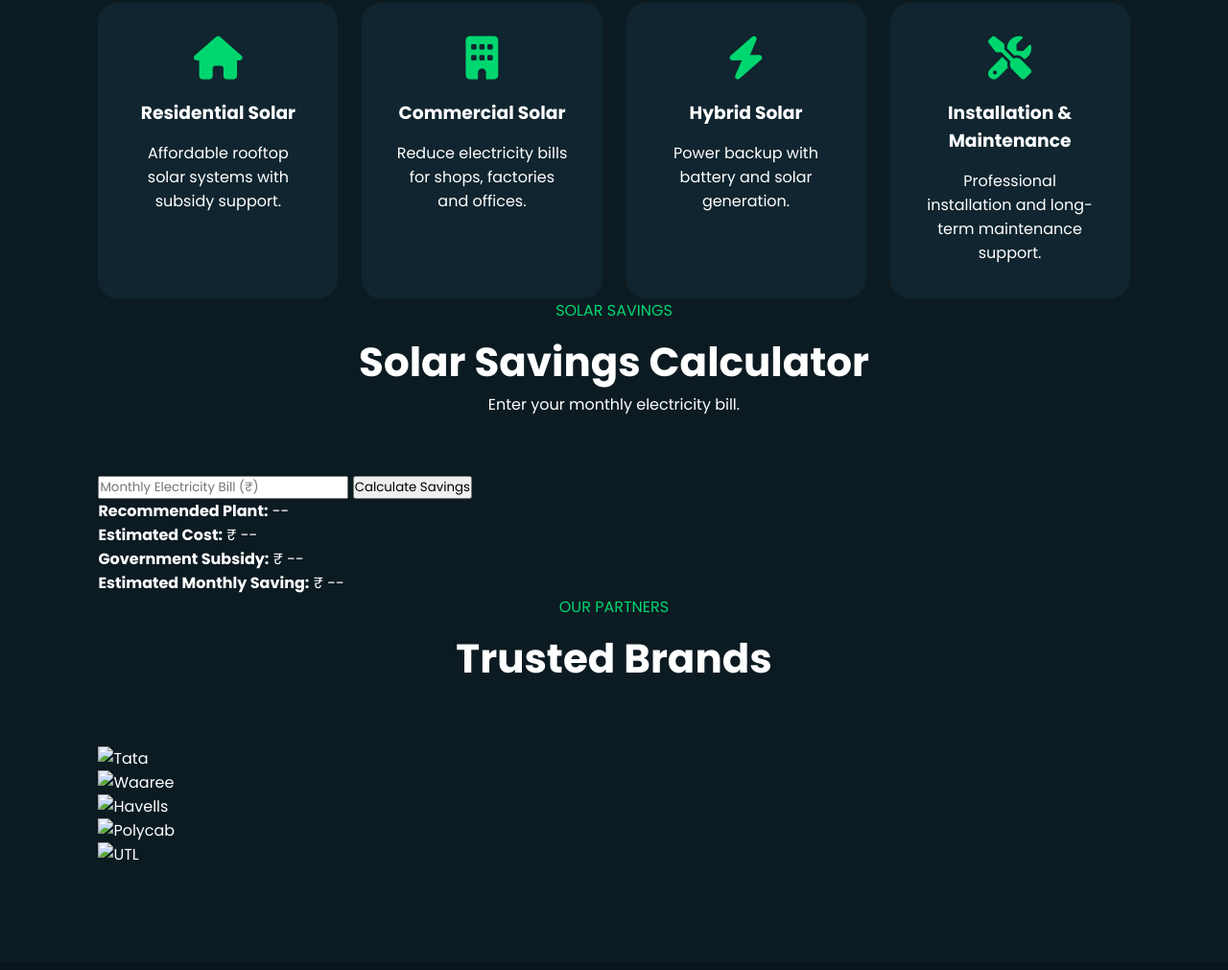
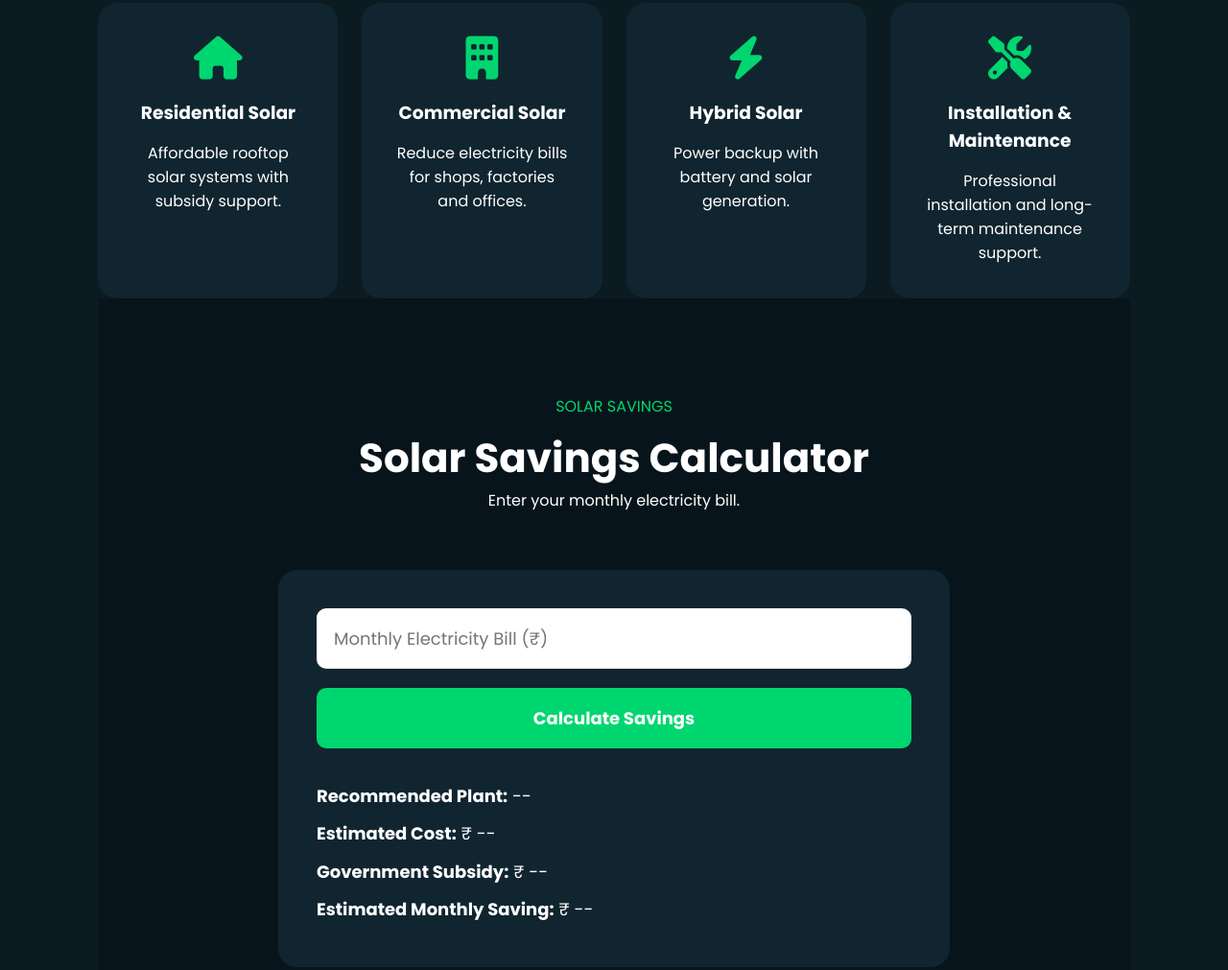
Before and after one commit to awadhgreendevelopersin-cyber/awadhgreendevelopers, a plain HTML site: page index.html in a window 1280 px wide. Shown: the part 2156-3167 px from the top of the page at 96% size. Drawn offline with Linux system fonts and the light colour scheme.

Commit message:
Update style.css

```diff
--- a/style.css
+++ b/style.css
@@ -490,3 +490,113 @@ margin-bottom:20px;
 .service-card h3{
 margin-bottom:15px;
 }
+/* CALCULATOR */
+
+.calculator{
+padding:100px 8%;
+background:#08141b;
+}
+
+.calc-box{
+
+max-width:700px;
+
+margin:auto;
+
+background:#10252f;
+
+padding:40px;
+
+border-radius:20px;
+
+}
+
+.calc-box input{
+
+width:100%;
+
+padding:18px;
+
+border:none;
+
+border-radius:10px;
+
+font-size:18px;
+
+margin-bottom:20px;
+
+}
+
+.calc-box button{
+
+width:100%;
+
+padding:18px;
+
+background:#00d66f;
+
+border:none;
+
+font-size:18px;
+
+font-weight:700;
+
+border-radius:10px;
+
+cursor:pointer;
+
+color:#fff;
+
+}
+
+.result{
+
+margin-top:30px;
+
+line-height:2.2;
+
+font-size:18px;
+
+}
+
+/* BRANDS */
+
+.brands{
+
+padding:100px 8%;
+
+background:#0c1b22;
+
+}
+
+.brand-grid{
+
+display:grid;
+
+grid-template-columns:repeat(auto-fit,minmax(150px,1fr));
+
+gap:30px;
+
+align-items:center;
+
+}
+
+.brand-grid img{
+
+width:140px;
+
+margin:auto;
+
+filter:grayscale(100%);
+
+transition:.3s;
+
+}
+
+.brand-grid img:hover{
+
+filter:none;
+
+transform:scale(1.08);
+
+}
```
